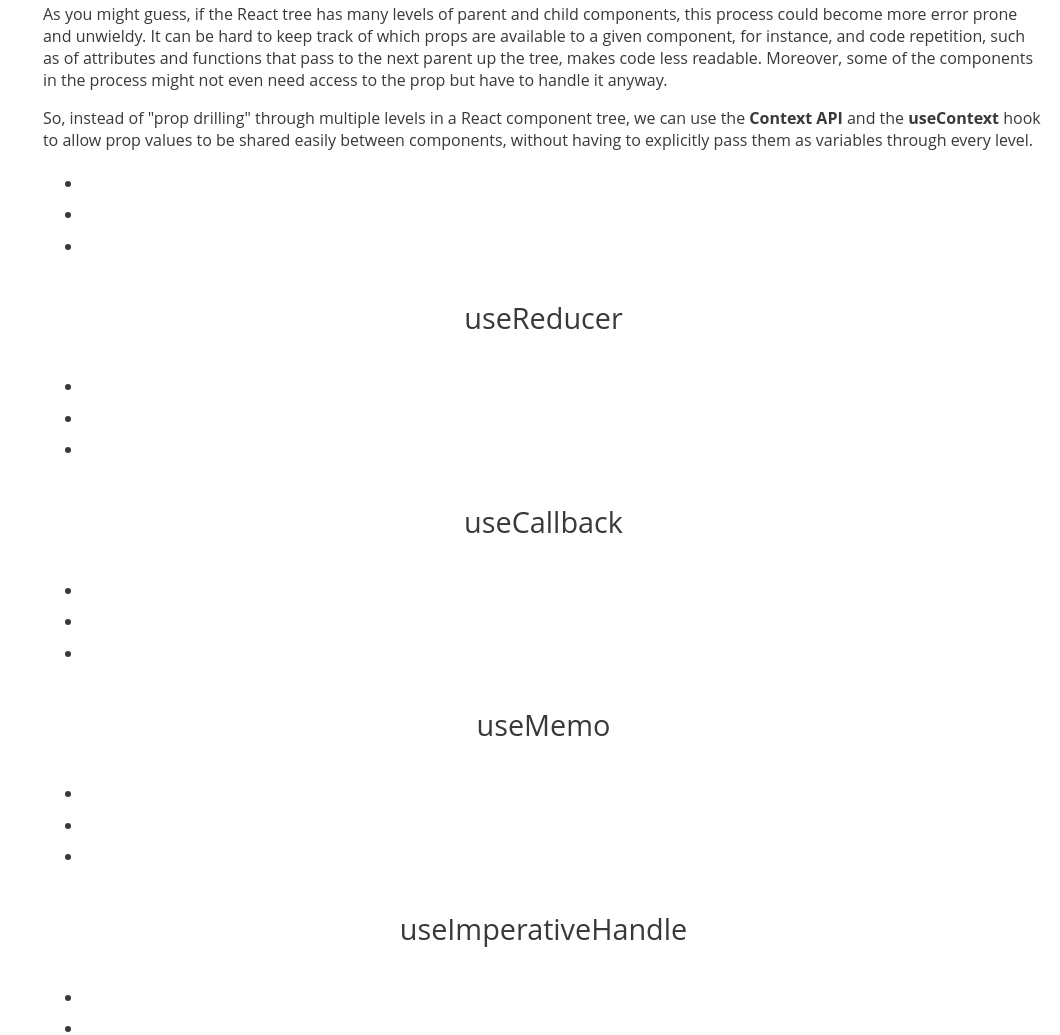
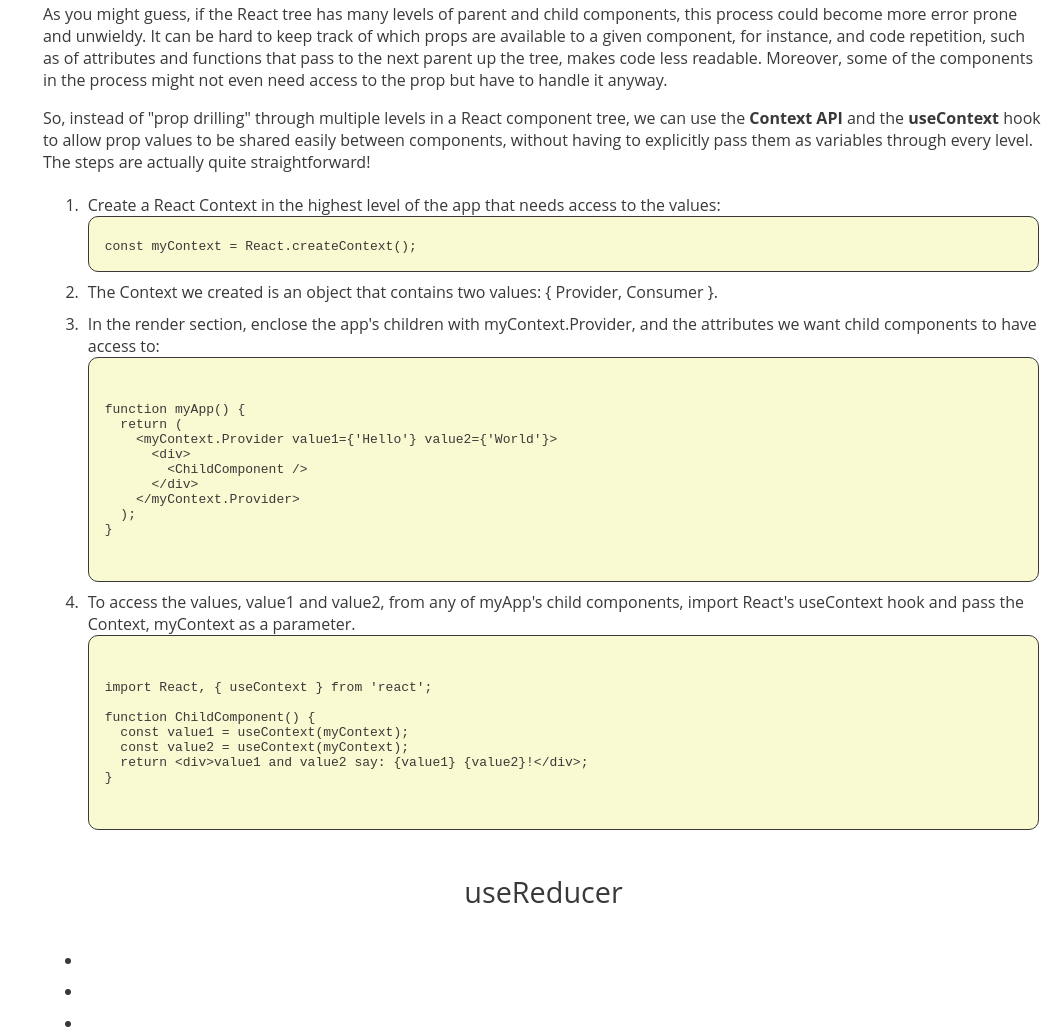
Before and after one commit to SabrinaMarkon/css-technical-documentation-page, a website: page index.html in a window 1280 px wide. Shown: the part 5529-6564 px from the top of the page, without its empty margins (220-1280 px from the left). Drawn offline with Linux system fonts and the light colour scheme.

Commit message:
Code example for useContext.

```diff
--- a/index.html
+++ b/index.html
@@ -294,14 +294,45 @@ export default function useEffectExample() {
           <p>The React useContext hook is used in combination with the React Context API.</p>
           <p>Without using Context in React, props that need to be shared between components are passed as attributes from parent to child to child's child, etc. In addition, functions that mutate the same values are also passed to child components by the parent as attributes that the child component can use to pass mutated props back to the parent.</p>
           <p>As you might guess, if the React tree has many levels of parent and child components, this process could become more error prone and unwieldy. It can be hard to keep track of which props are available to a given component, for instance, and code repetition, such as of attributes and functions that pass to the next parent up the tree, makes code less readable. Moreover, some of the components in the process might not even need access to the prop but have to handle it anyway.</p>
-          <p>So, instead of "prop drilling" through multiple levels in a React component tree, we can use the <strong>Context API</strong> and the <strong>useContext</strong> hook to allow prop values to be shared easily between components, without having to explicitly pass them as variables through every level.</p>
-          <p></p>
-          <code></code>
-          <ul>
-            <li></li>
-            <li></li>
-            <li></li>
-          </ul>
+          <p>So, instead of "prop drilling" through multiple levels in a React component tree, we can use the <strong>Context API</strong> and the <strong>useContext</strong> hook to allow prop values to be shared easily between components, without having to explicitly pass them as variables through every level. The steps are actually quite straightforward!</p>
+          <ol>
+            <li>Create a React Context in the highest level of the app that needs access to the values:
+              <div class="codecontainer">
+                <code>
+                  const myContext = React.createContext();
+                </code>
+              </div>
+            </li>
+            <li>The Context we created is an object that contains two values: { Provider, Consumer }.</li>
+            <li>In the render section, enclose the app's children with myContext.Provider, and the attributes we want child components to have access to:
+                <div class="codecontainer">
+                  <xmp>
+function myApp() {
+  return (
+    <myContext.Provider value1={'Hello'} value2={'World'}>
+      <div>
+        <ChildComponent />
+      </div>
+    </myContext.Provider>
+  );
+}
+                </xmp>
+              </div>
+            </li>
+            <li>To access the values, value1 and value2, from any of myApp's child components, import React's useContext hook and pass the Context, myContext as a parameter.
+              <div class="codecontainer">
+                <xmp>
+import React, { useContext } from 'react';
+
+function ChildComponent() {
+  const value1 = useContext(myContext);
+  const value2 = useContext(myContext);
+  return <div>value1 and value2 say: {value1} {value2}!</div>;
+}
+              </xmp>
+              </div>
+            </li>
+          </ol>
         </section>
         <section class="main-section" id="useReducer">
           <header>useReducer</header>
```
